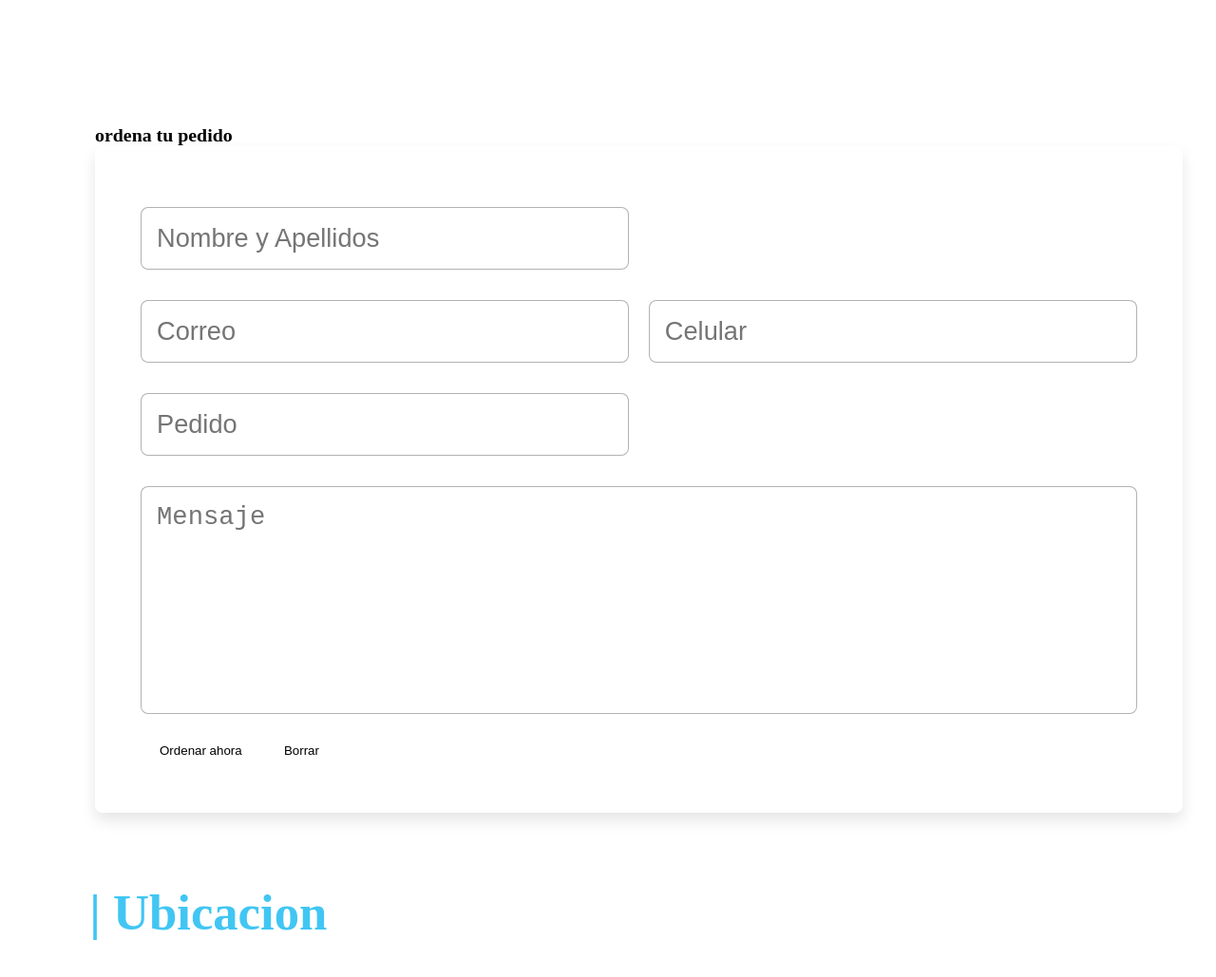
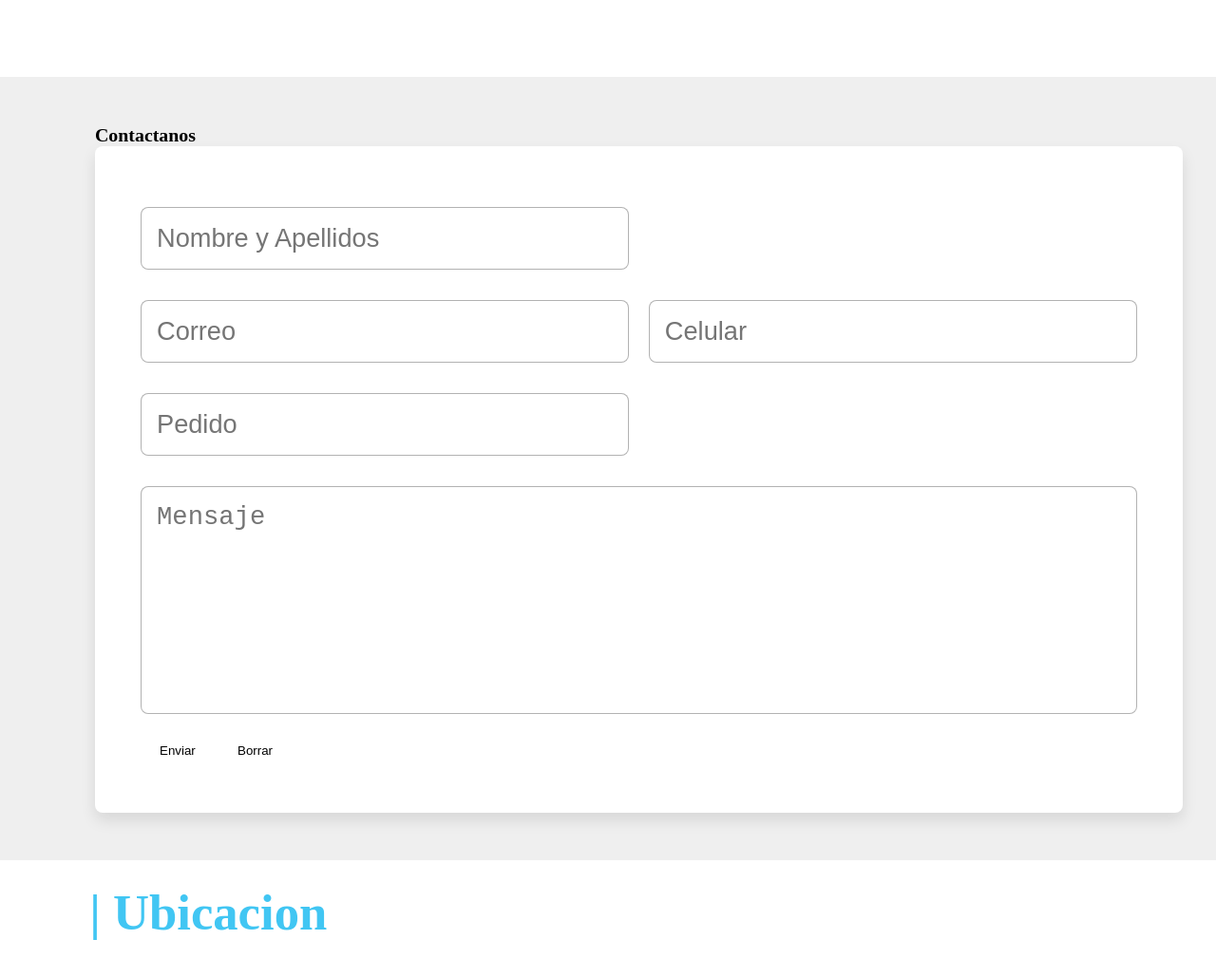
Before and after one commit to ChristianChumpitazAcuna/test, a website: page index.html in a window 1280 px wide. Shown: the part 9398-10427 px from the top of the page at 95% size. Drawn offline with nearby package versions, Linux system fonts and the light colour scheme; a web font is replaced by a local one.

Commit message:
modified:   css/formulario.css modified:   index.html

```diff
--- a/css/formulario.css
+++ b/css/formulario.css
@@ -1,3 +1,6 @@
+#overview{
+    background-color: rgb(239, 239, 239);
+}
 .order .row {
     padding: 2rem;
     box-shadow: 0 .5rem 1rem rgba(0, 0, 0, .1);
--- a/index.html
+++ b/index.html
@@ -755,7 +755,7 @@
             <div id="overview">
                 <section class="order" id="order">
                     <div class="linea"></div>
-                    <h1 class="heading"><span>ordena</span> tu pedido</h1>
+                    <h1 class="heading">Contactanos</h1>
                     <div id="form" class="row">
                         <form class="form">
                             <div class="inputBox" id="NombresApellidos">
@@ -775,9 +775,8 @@
                                 <textarea id="MSGPED" placeholder="Mensaje" cols="30" rows="10"
                                     class="form-control"></textarea>
                             </div>
-                            <button id="btnCrear" type="submit" class="btn btn-secondary"
-                                onclick="alert('Registro exitoso')">
-                                Ordenar ahora
+                            <button id="btnCrear" type="submit" class="btn btn-secondary">
+                                Enviar
                             </button>
 
 
```
